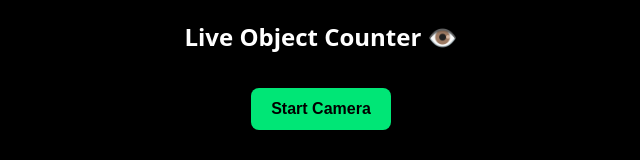
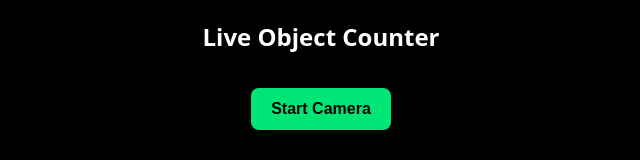
Before and after one commit to josephmwita/Live-object-counter, a plain HTML site: page index.html in a window 1280 px wide. Shown: the top 160 px of the page, without its empty margins (319-959 px from the left). Drawn offline with Linux system fonts and the light colour scheme.

```diff
--- a/index.html
+++ b/index.html
@@ -13,7 +13,7 @@ button{padding:12px 20px;margin:15px;border-radius:8px;border:0;background:#00e6
 </style>
 </head>
 <body>
-<h2>Live Object Counter 👁️</h2>
+<h2>Live Object Counter </h2>
 <button id="start">Start Camera</button>
 <div id="counts">Waiting...</div>
 <div id="wrap"><video id="v" autoplay muted playsinline></video><canvas id="c"></canvas></div>
```
